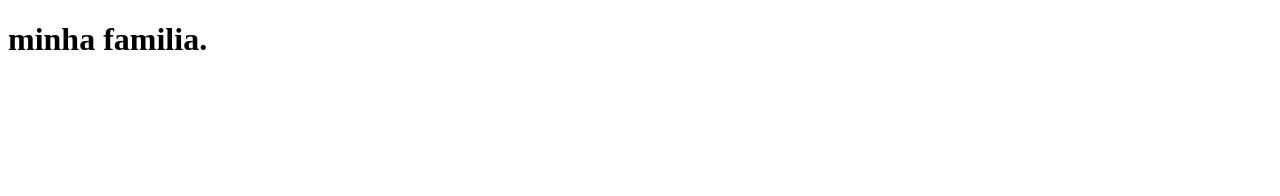
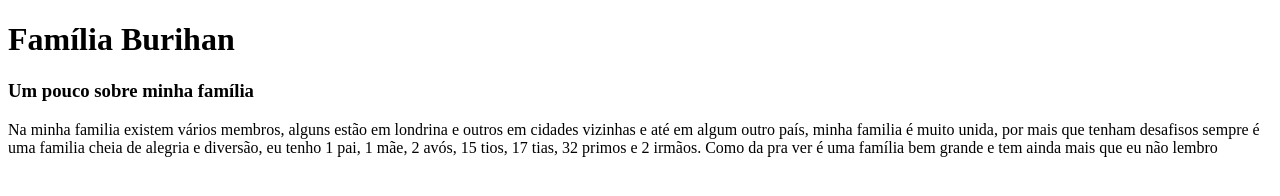
Before and after one commit to Bitburi/sitedafamilia, a plain HTML site: page index.html in a window 1280 px wide. Drawn offline with Linux system fonts and the light colour scheme.

Commit message:
Update index.html

```diff
--- a/index.html
+++ b/index.html
@@ -3,9 +3,18 @@
 <head>
     <meta charset="UTF-8">
     <meta name="viewport" content="width=device-width, initial-scale=1.0">
-    <link rel="shortcut icon" href="ICONE.ico" type="Aula-03/ICONE">
-    <title></title>
-    <link rel="stylesheet" href="STYLE.CSS">
+    <!--<link rel="shortcut icon" href="ICONE.ico" type="Aula-03/ICONE"> -->
+    <link rel="stylesheet" type = "text/css" href="style.css">
+
+    <title>MINHA FAMILIA</title>
 </head>
 <body>
-    <h1> minha familia.</h1>
+    <h1>Família Burihan</h1>
+
+    <h3>Um pouco sobre minha família</h3>
+
+    <p>Na minha familia existem vários membros, alguns estão em londrina e outros em cidades vizinhas e até em algum outro país, minha familia é muito unida, por mais que tenham desafisos sempre é uma
+    familia cheia de alegria e diversão, eu tenho 1 pai, 1 mãe, 2 avós, 15 tios, 17 tias, 32 primos e 2 irmãos. Como da pra ver é uma família bem grande e tem ainda mais que eu não
+    lembro</p>
+</body>
+</html>
```
